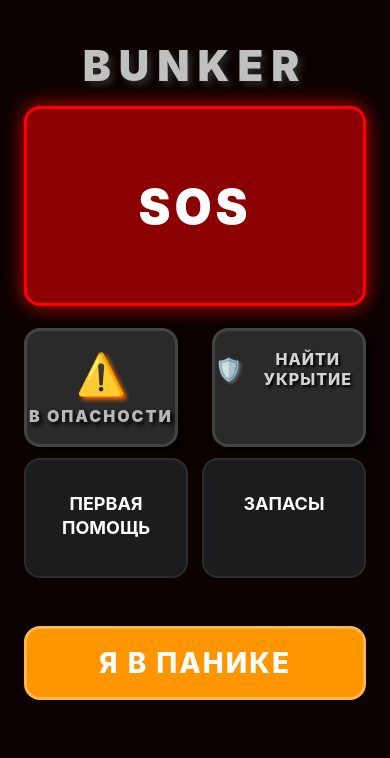
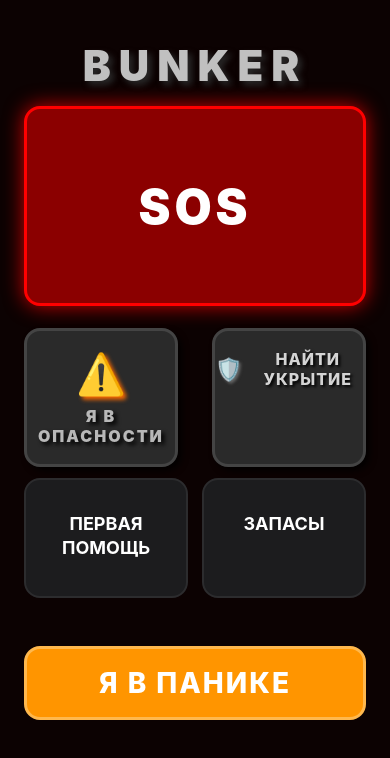
Before and after one commit to MrAlexOm/Bunker-App, a React Native app: screen /Home in a window 390 px wide. Shown: the top 758 px of the page. Built offline with nearby package versions, Linux system fonts and the light colour scheme.

Commit message:
Fix danger button text - add 'Я' at the beginning

```diff
--- a/src/screens/HomeScreen.tsx
+++ b/src/screens/HomeScreen.tsx
@@ -19,7 +19,7 @@ const HomeScreen = () => {
 
   const translations = {
     sos: 'SOS',
-    danger: 'В опасности',
+    danger: 'Я В ОПАСНОСТИ',
     safety: 'Найти укрытие',
     medical: 'Первая помощь',
     supplies: 'Запасы',
```
